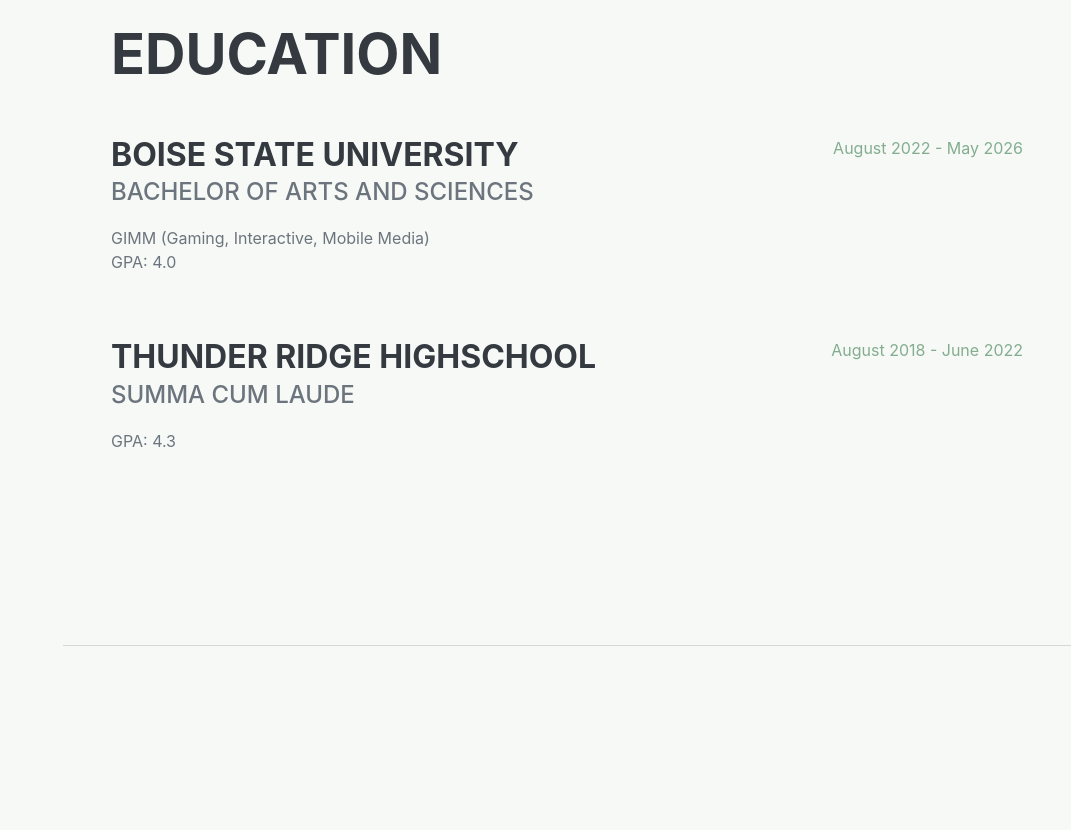
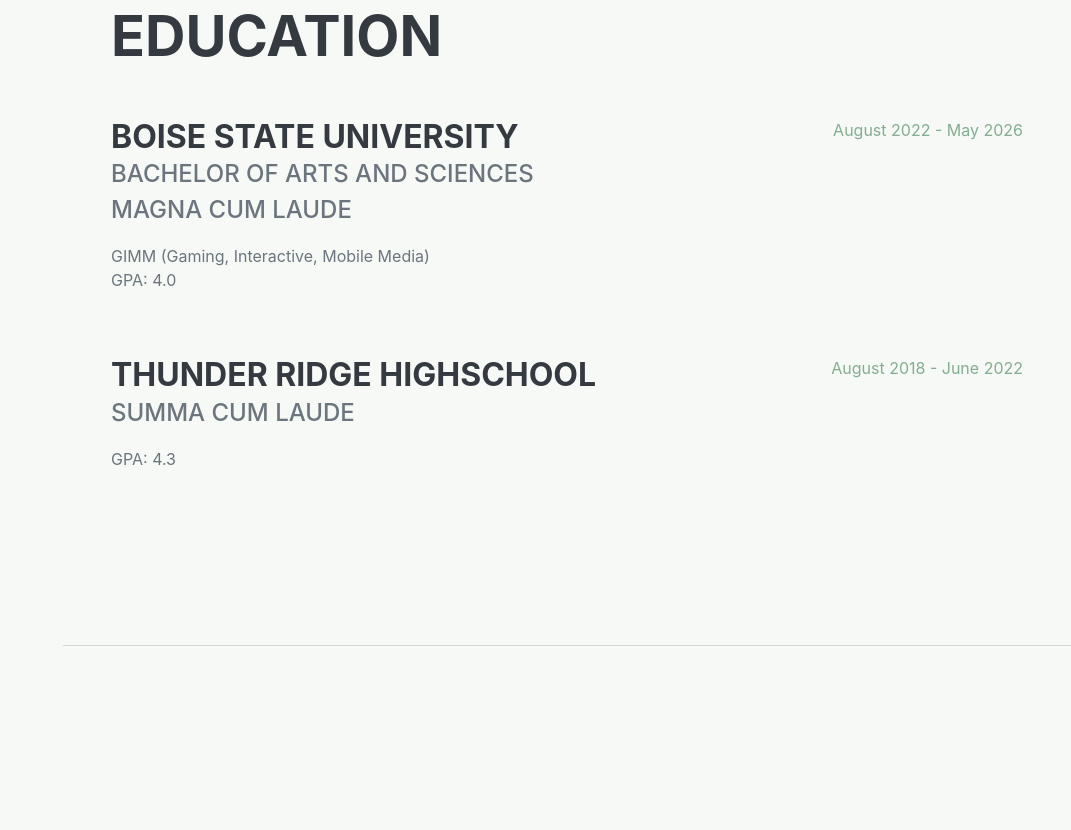
Before and after one commit to KateHillyard12/Portfolio, a website: page index.html in a window 1280 px wide. Shown: the part 2070-2900 px from the top of the page, without its empty margins (209-1280 px from the left). Drawn offline with nearby package versions, Linux system fonts and the light colour scheme; a web font is replaced by a local one.

Commit message:
Update index.html

```diff
--- a/index.html
+++ b/index.html
@@ -144,7 +144,7 @@
                 <div class="d-flex flex-column flex-md-row justify-content-between mb-5">
                     <div class="flex-grow-1">
                         <h3 class="mb-0">Boise State University</h3>
-                        <div class="subheading mb-3">Bachelor of Arts and Sciences</div>
+                        <div class="subheading mb-3">Bachelor of Arts and Sciences<p>Magna Cum Laude</p></div>
                         <div>GIMM (Gaming, Interactive, Mobile Media)</div>
                         <p>GPA: 4.0</p>
                     </div>
```
